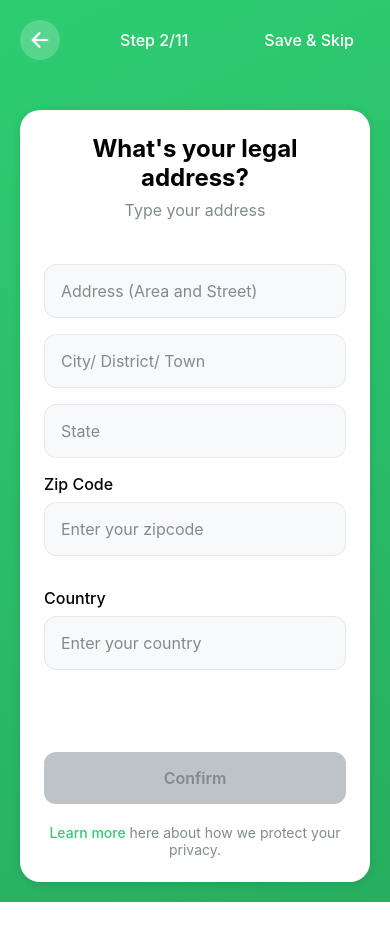
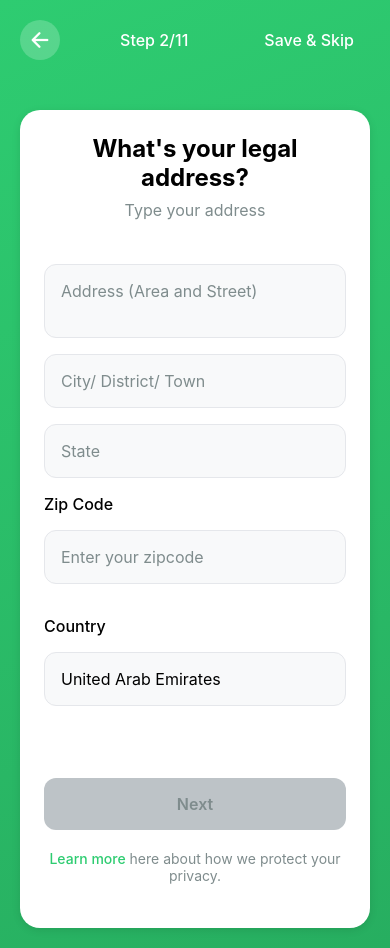
Before and after one commit to KarneeshkarV/App, a React Native app: screen /LegalAddress in a window 390 px wide. Before the commit the page ends 902 px from the top, so only its background shows below. Built offline with nearby package versions, Linux system fonts and the light colour scheme.

Commit message:
upated page

```diff
--- a/src/components/AddressInputScreen.tsx
+++ b/src/components/AddressInputScreen.tsx
@@ -14,28 +14,21 @@ import { globalStyles, colors } from '../styles/globalStyles';
 
 const AddressInputScreen = ({ navigation, route }) => {
   const { selectedCountry } = route.params || {};
-  const [address, setAddress] = useState('');
 
   const handleBack = () => {
     navigation.goBack();
   };
 
   const handleNext = () => {
-    if (!address.trim()) {
-      Alert.alert('Please enter your address', 'Address is required to continue.');
-      return;
-    }
-
+    // Navigate directly to LegalAddress screen
     navigation.navigate('LegalAddress', {
       selectedCountry,
-      address,
     });
   };
 
   const handleSkip = () => {
     navigation.navigate('LegalAddress', {
       selectedCountry,
-      address: '',
     });
   };
 
--- a/src/components/LegalAddressScreen.tsx
+++ b/src/components/LegalAddressScreen.tsx
@@ -8,6 +8,8 @@ import {
   TextInput,
   Alert,
   ScrollView,
+  KeyboardAvoidingView,
+  Platform,
 } from 'react-native';
 import { LinearGradient } from 'expo-linear-gradient';
 import { Ionicons } from '@expo/vector-icons';
@@ -20,14 +22,14 @@ const LegalAddressScreen = ({ navigation, route }) => {
     city: '',
     state: '',
     zipCode: '',
-    country: selectedCountry?.label || '',
+    country: selectedCountry?.label?.replace('🇦🇪 ', '') || 'United Arab Emirates',
   });
 
   const handleBack = () => {
     navigation.goBack();
   };
 
-  const handleConfirm = () => {
+  const handleNext = () => {
     const requiredFields = ['street', 'city', 'state', 'zipCode'];
     const missingFields = requiredFields.filter(field => !addressData[field].trim());
 
@@ -44,6 +46,7 @@ const LegalAddressScreen = ({ navigation, route }) => {
           text: 'Continue',
           onPress: () => {
             console.log('Address data:', addressData);
+            // Navigate to next screen here
           },
         },
       ]
@@ -52,6 +55,7 @@ const LegalAddressScreen = ({ navigation, route }) => {
 
   const handleSkip = () => {
     console.log('Skip legal address');
+    // Navigate to next screen
   };
 
   const updateField = (field, value) => {
@@ -94,9 +98,17 @@ const LegalAddressScreen = ({ navigation, route }) => {
           </TouchableOpacity>
         </View>
 
-        {/* Content Card */}
-        <ScrollView style={{ flex: 1 }}>
-          <View style={[globalStyles.card, { marginTop: 40 }]}>
+        {/* Content */}
+        <KeyboardAvoidingView
+          style={{ flex: 1 }}
+          behavior={Platform.OS === 'ios' ? 'padding' : 'height'}
+        >
+          <ScrollView
+            style={{ flex: 1 }}
+            showsVerticalScrollIndicator={false}
+            contentContainerStyle={{ flexGrow: 1 }}
+          >
+            <View style={[globalStyles.card, { marginTop: 40, flex: 1 }]}>
               <Text style={globalStyles.title}>What's your legal address?</Text>
               <Text style={globalStyles.subtitle}>
                 Type your address
@@ -110,6 +122,8 @@ const LegalAddressScreen = ({ navigation, route }) => {
                   placeholderTextColor={colors.gray}
                   value={addressData.street}
                   onChangeText={(value) => updateField('street', value)}
+                  multiline={true}
+                  numberOfLines={2}
                 />
 
                 <TextInput
@@ -152,16 +166,16 @@ const LegalAddressScreen = ({ navigation, route }) => {
                 </View>
               </View>
 
-            {/* Confirm Button */}
+              {/* Next Button */}
               <TouchableOpacity
                 style={[
                   globalStyles.button,
                   {
                     backgroundColor: isFormValid() ? colors.primary : colors.lightGray,
-                  marginTop: 30
+                    marginTop: 20
                   }
                 ]}
-              onPress={handleConfirm}
+                onPress={handleNext}
                 activeOpacity={0.8}
                 disabled={!isFormValid()}
               >
@@ -169,7 +183,7 @@ const LegalAddressScreen = ({ navigation, route }) => {
                   globalStyles.buttonText,
                   { color: isFormValid() ? colors.white : colors.gray }
                 ]}>
-                Confirm
+                  Next
                 </Text>
               </TouchableOpacity>
 
@@ -182,6 +196,7 @@ const LegalAddressScreen = ({ navigation, route }) => {
               </TouchableOpacity>
             </View>
           </ScrollView>
+        </KeyboardAvoidingView>
       </LinearGradient>
     </SafeAreaView>
   );
@@ -230,6 +245,7 @@ const styles = {
     borderWidth: 1,
     borderColor: colors.borderColor,
     marginBottom: 16,
+    minHeight: 50,
   },
   zipCodeContainer: {
     marginBottom: 16,
@@ -238,6 +254,7 @@ const styles = {
     fontSize: 16,
     color: colors.black,
     fontWeight: '500',
+    marginBottom: 8,
   },
   countryContainer: {
     marginBottom: 16,
@@ -246,10 +263,12 @@ const styles = {
     fontSize: 16,
     color: colors.black,
     fontWeight: '500',
+    marginBottom: 8,
   },
   privacyContainer: {
     marginTop: 20,
     alignItems: 'center',
+    paddingBottom: 20,
   },
   privacyText: {
     fontSize: 14,
--- a/src/styles/globalStyles.ts
+++ b/src/styles/globalStyles.ts
@@ -12,6 +12,9 @@ export const colors = {
   background: '#F8F9FA',
   cardBackground: '#FFFFFF',
   borderColor: '#E5E7EB',
+  success: '#2ECC71',
+  error: '#E74C3C',
+  warning: '#F39C12',
 };
 
 export const fonts = {
```
Lines whose indentation alone changed are shown as unchanged.
